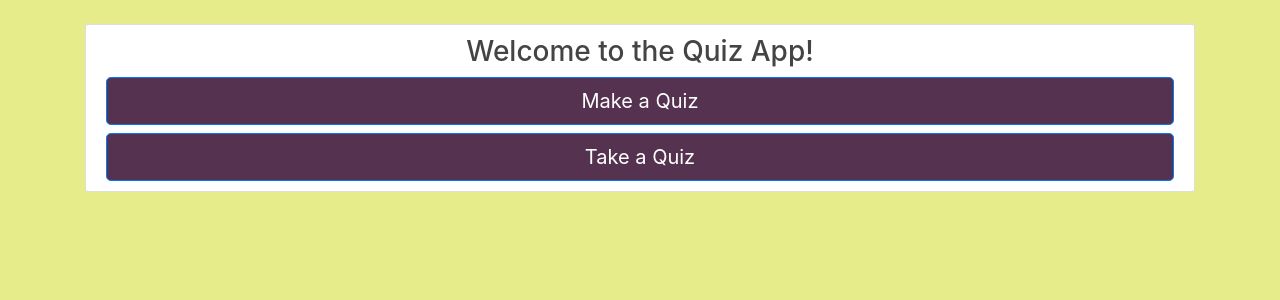
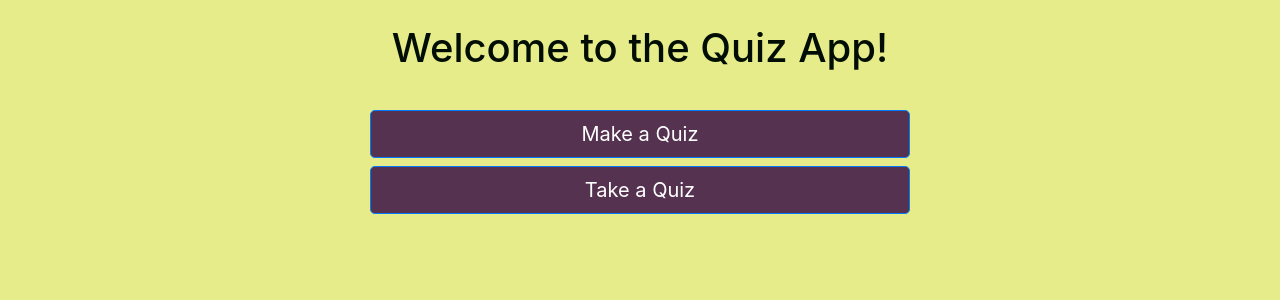
Before and after one commit to imotyashok/quiz-system-phase2, a Flask app: page / in a window 1280 px wide. Shown: the part 56-356 px from the top of the page. Run offline with Flask 2, Linux system fonts and the light colour scheme; some libraries are stand-ins or nearby versions.

Commit message:
updated formatting of the buttons on main page

```diff
--- a/quiz_app/static/main.css
+++ b/quiz_app/static/main.css
@@ -5,7 +5,7 @@ body {
 }
 
 h1, h2, h3, h4, h5, h6 {
-  color: #444444;
+  color: #020e04;
 }
 
 .bg-steel {
--- a/quiz_app/templates/layout.html
+++ b/quiz_app/templates/layout.html
@@ -62,9 +62,11 @@
             </p>
           </div>
           -->
-          <div class="col-md-12">
-            <div class="content-section">
-              <h3 class="text-center">Welcome to the Quiz App! </h3>
+          <div class="col-md-3 ">
+
+          </div>
+          <div class="col-md-6">
+              <h1 class="text-center" style="padding-bottom: 30px;">Welcome to the Quiz App! </h1>
               <button type="button" class="btn btn-primary btn-lg btn-block"
                     style="background-color: rgb(85, 51, 80)">
                     Make a Quiz
```
